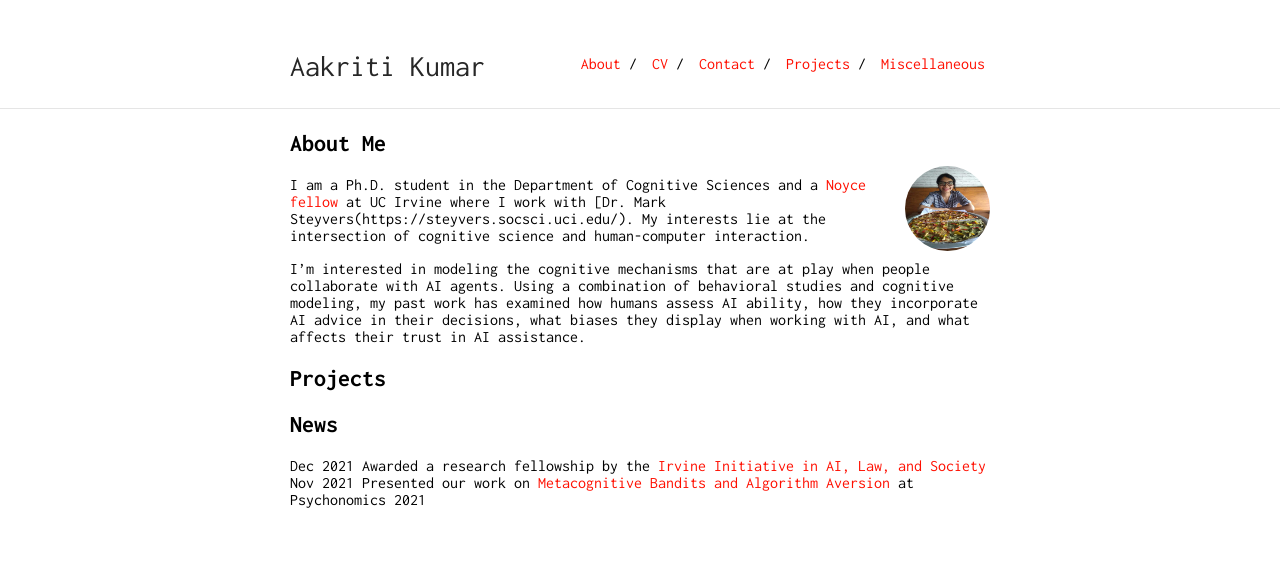
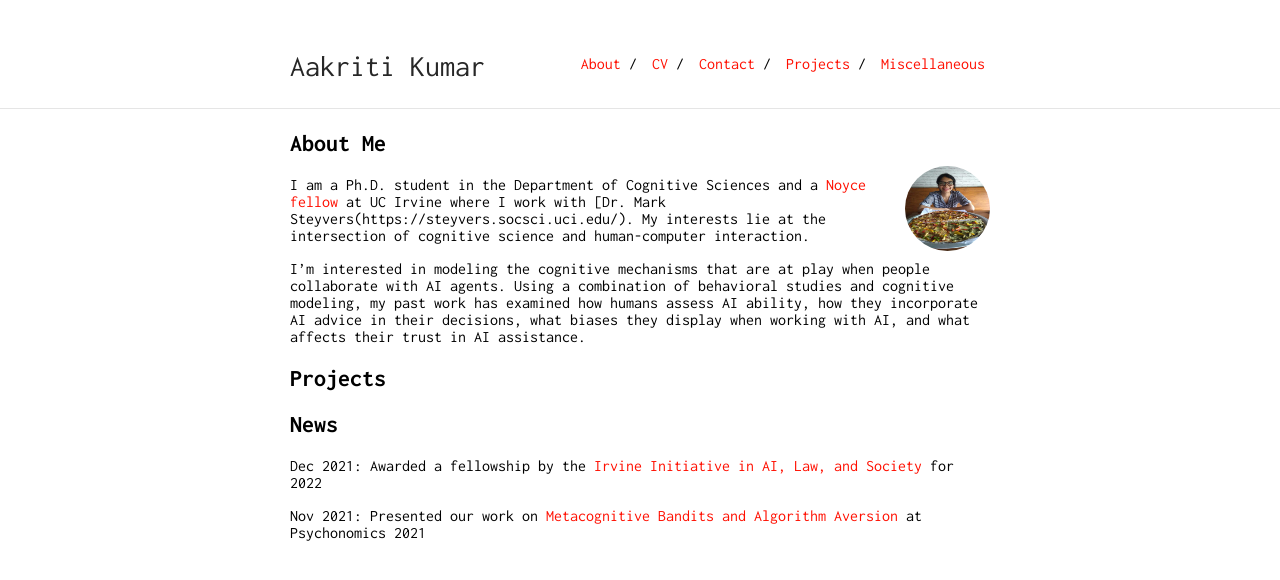
Before and after one commit to aakriti1kumar/aakriti1kumar.github.io, a Jekyll site: the page built from index.md, in a window 1280 px wide. Shown: the top 580 px of the page. Built offline with Jekyll 4.4.1, drawn with Linux system fonts in a browser that asks for light colours; our own code applies the rules of GitHub Pages for plain Markdown files.

Commit message:
Update index.md

```diff
--- a/index.md
+++ b/index.md
@@ -12,8 +12,11 @@ I'm interested in modeling the cognitive mechanisms that are at play when people
 
 
 
+
+
 ## News
 
 
-Dec 2021 Awarded a research fellowship by the [Irvine Initiative in AI, Law, and Society](https://ucinoyce.org/)
-Nov 2021 Presented our work on [Metacognitive Bandits and Algorithm Aversion](https://escholarship.org/content/qt7xc470dt/qt7xc470dt.pdf) at Psychonomics 2021
+Dec 2021:  Awarded a fellowship by the [Irvine Initiative in AI, Law, and Society](https://ucinoyce.org/) for 2022
+
+Nov 2021:  Presented our work on [Metacognitive Bandits and Algorithm Aversion](https://escholarship.org/content/qt7xc470dt/qt7xc470dt.pdf) at Psychonomics 2021
```
